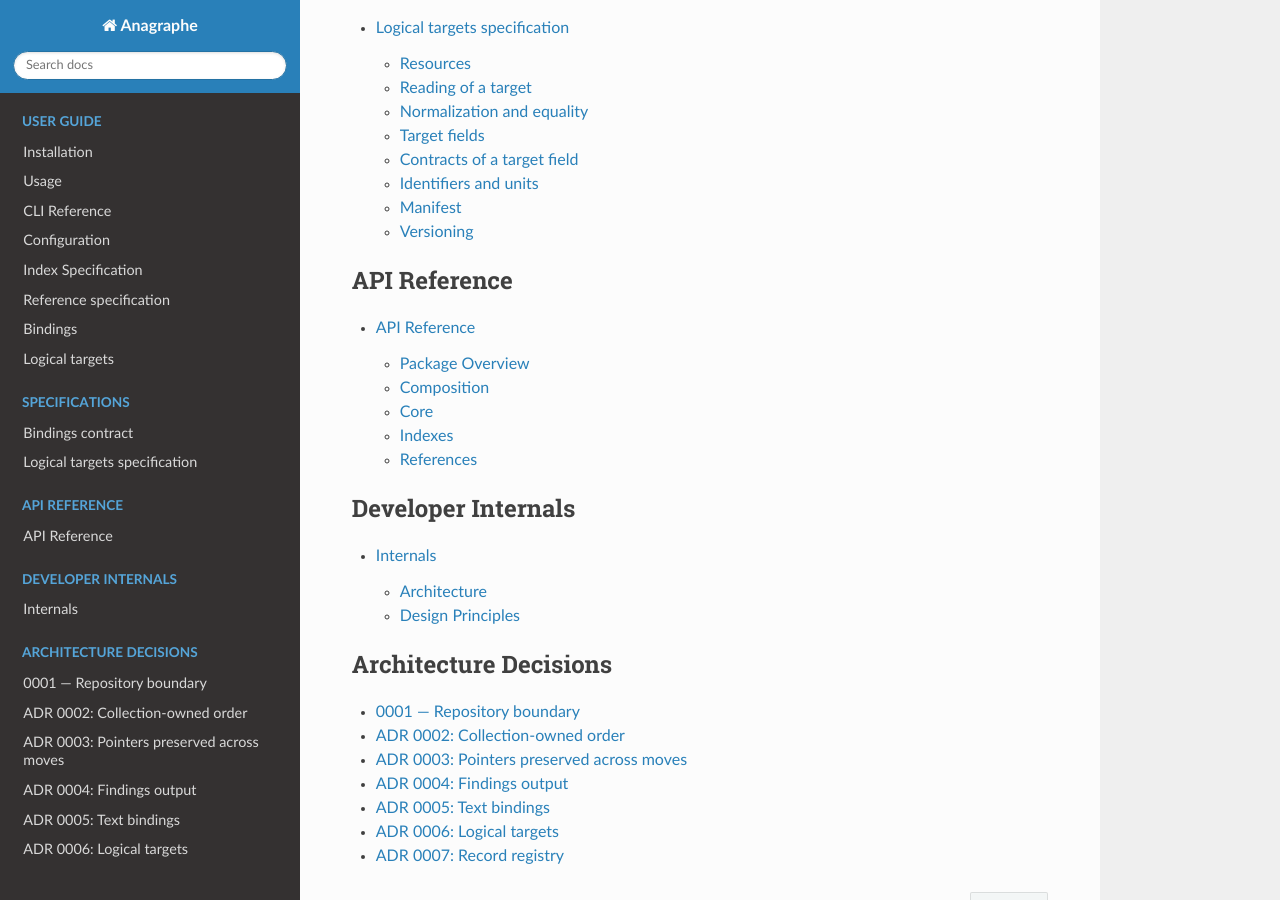
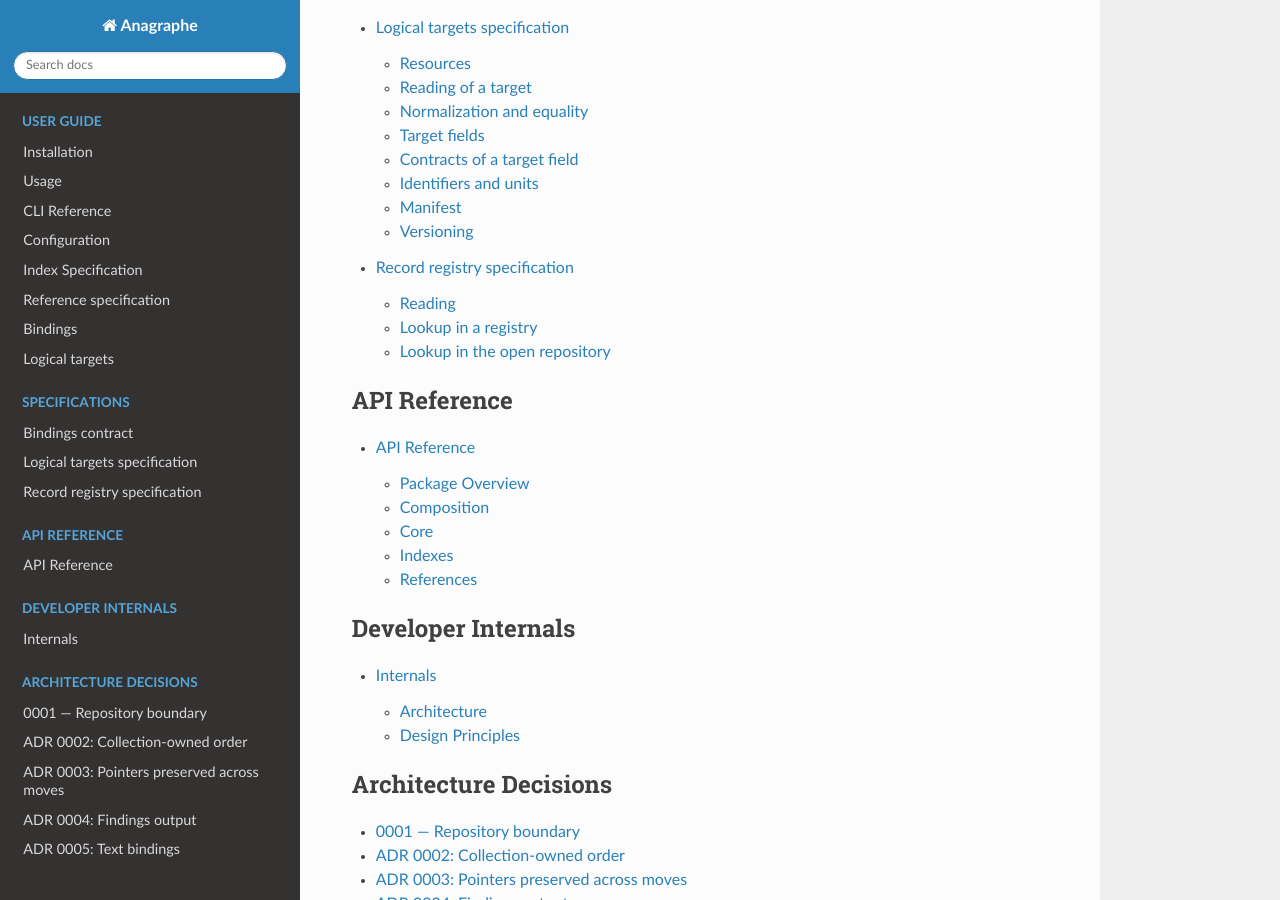
Before and after one commit to esther-poniatowski/anagraphe, a Sphinx documentation site: the page built from docs/index.md, in a window 1280 px wide and 900 px high, scrolled down 2028 px. Built offline with Sphinx 7.4.7 and the Read the Docs theme 3.1.0, drawn with Linux system fonts in a browser that asks for light colours; part of the change alters nothing that is shown.

Commit message:
docs(spec): Specify the reading of the registry ###################################################
Every read side reads the record registry of ADR 0007 alike:
  - docs/specification/record-registry.md fixes its reading, the
    lookup of an identifier and the successors of a retired one
  - docs/index.md lists the page
######################################################################

Signed-off-by: Esther Poniatowski <esther.poniatowski@ens.psl.eu>
Co-Authored-By: Claude Opus 5.5 <noreply@anthropic.com>

````diff
--- a/docs/index.md
+++ b/docs/index.md
@@ -22,6 +22,7 @@ guide/targets
 
 specification/bindings-contract
 specification/logical-targets
+specification/record-registry
 ```
 
 ```{toctree}
--- /dev/null
+++ b/docs/specification/record-registry.md
@@ -0,0 +1,63 @@
+# Record registry specification
+
+The record registry of a repository is read by the same rules on every read side, in Python and in
+TypeScript, and an identifier is looked up in it by the rules below. The registry follows the
+contract `anagraphe:record-registry@1`, whose schema
+`https://github.com/esther-poniatowski/anagraphe/schemas/record-registry.v1.schema.yml` is published
+as package data. The [conformance cases](https://github.com/esther-poniatowski/anagraphe/blob/main/specs/conformance/record-registry.yml)
+fix the defects of each registry and the findings of the checks that read it. The
+[targets guide](../guide/targets.md) shows the commands that write and check the registry.
+
+## Reading
+
+In the configuration file `anagraphe.yml`, the section `records` names the registry under its key
+`path`, by default the file `record-registry.yml` at the root. When that file is absent, the read side finds no registry and
+reports no defect. A read side reads the file as YAML, and reads each date as the string written in
+the file, such as `2026-11-20`. When the file cannot be read, or YAML cannot parse it, the read side
+finds no registry and one defect at the root pointer `''`.
+
+A parsed registry is valid when it passes two checks:
+
+1. the schema of the contract validates it, and a mapping holding a key read by YAML as no string,
+   such as `2024:`, violates that schema;
+2. no chain of the key `replaced_by` passes twice through one identifier.
+
+The second check runs only on a registry that passes the first. An invalid registry yields no entry,
+and its defects are located at the JSON Pointer of each violating value, one defect per pointer.
+
+## Lookup in a registry
+
+A target into another repository is resolved by reading the registry of that repository, without
+walking its records. The lookup of an identifier yields the first outcome of the table whose
+condition holds, so an identifier both listed and retired yields a record:
+
+| Outcome | Condition | Result |
+| --- | --- | --- |
+| record | an entry of the mapping `records` of the registry holds the identifier | the path and the format of the entry |
+| renamed | the identifier is retired, and its successors reach an entry of `records` | the chain of successors, then the path and the format of the entry of the last one |
+| retired | the identifier is retired, and its successors reach no entry of `records` | the successor of the identifier, if any |
+| unknown | the registry neither lists nor retires the identifier | none |
+
+The successors of a retired identifier are followed through the key `replaced_by`, from one retired
+identifier to the next, up to the first live successor. The lookup in a registry takes an
+identifier as live when an entry of `records` holds it. The chain also stops without a live
+successor in three cases:
+
+- at an identifier retired without a successor;
+- at a successor that is neither live nor retired;
+- at a successor already met.
+
+A valid registry never stops a chain on a successor already met, since none of its chains passes
+twice through one identifier.
+
+## Lookup in the open repository
+
+A read side holding the records of its own repository looks up an identifier against those records
+first. An identifier held by one record resolves to that record, and an identifier held by several
+records resolves to none of them, as a duplicate. The retired identifiers of the registry are
+consulted only when no record holds the identifier. In that lookup, the chain of successors takes an
+identifier as live when a record of the repository holds it, so the mapping `records` of the
+registry plays no part. A chain reaching a successor held by several records yields a rename to a
+duplicate, without a single record. No identifier is
+retired when the repository declares no section `records`, or when its registry is absent or
+invalid.
````
